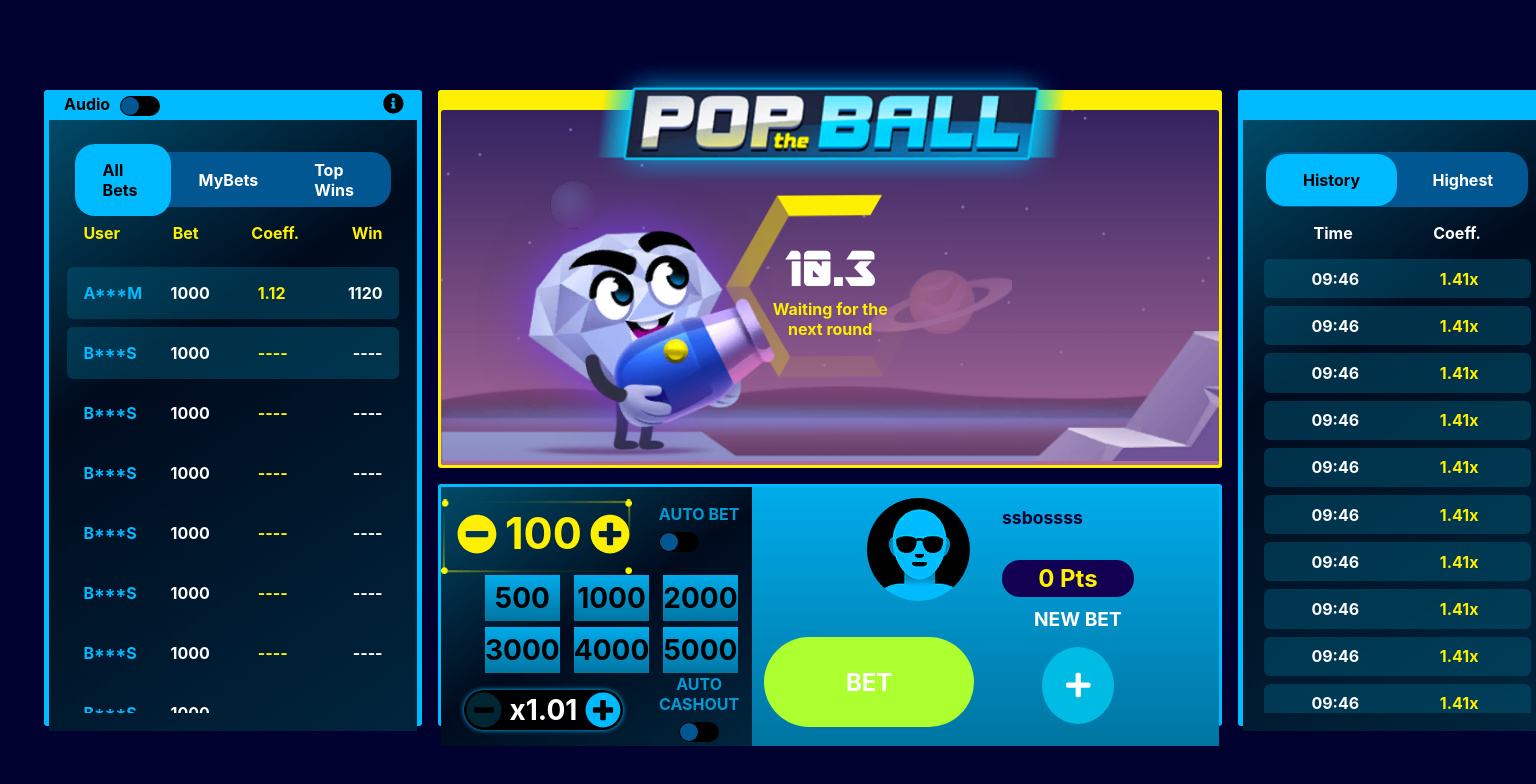
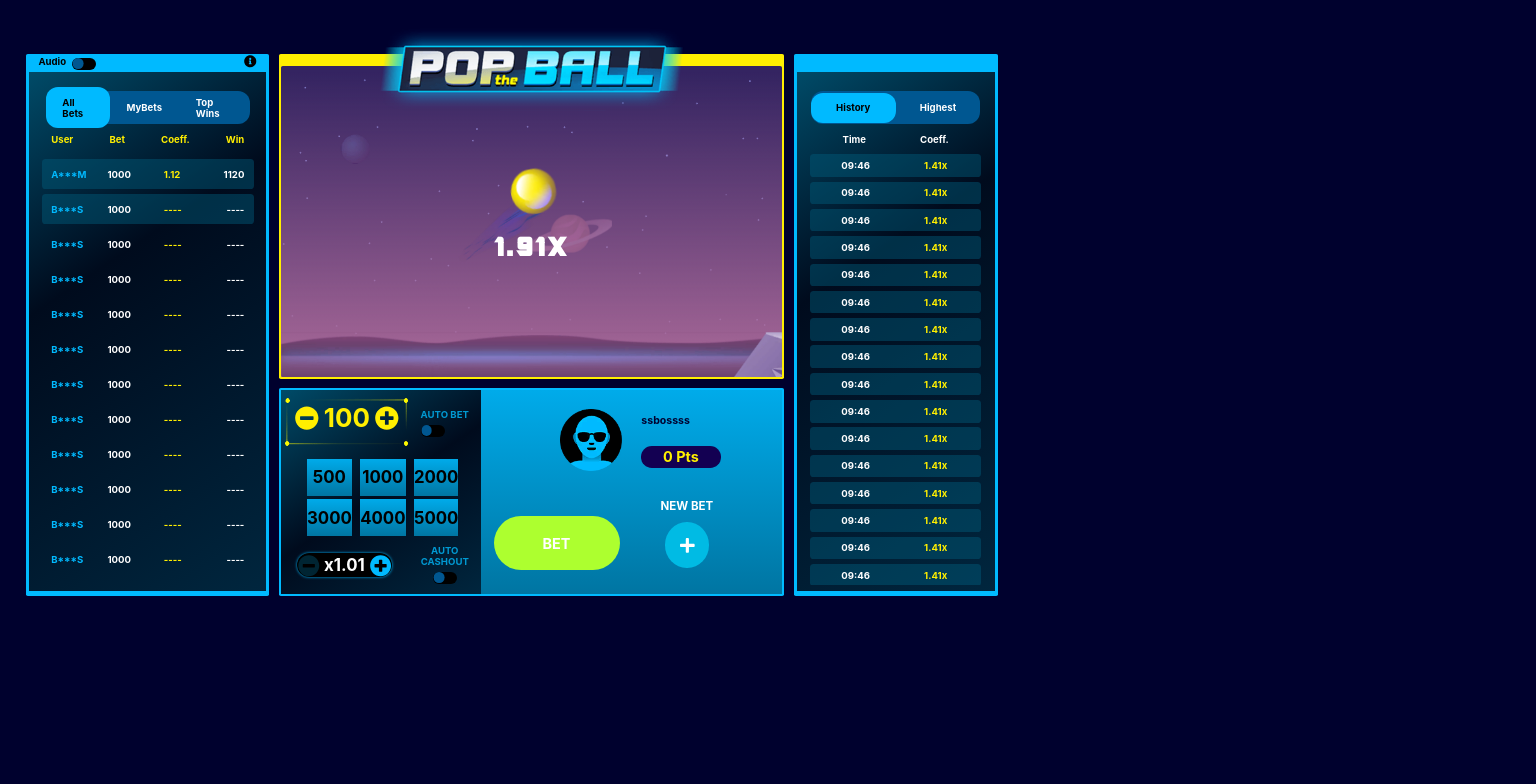
Before and after one commit to tymatharva/pop-the-ball, a React (Create React App) app: page / in a window 1024 px wide. Shown: the top 784 px of the page, 1536 px wide, since content can reach past the window. Built offline with nearby package versions, Linux system fonts and the light colour scheme.

Commit message:
feat: responsiveness added - FOR ALL SCREENS

```diff
--- a/package.json
+++ b/package.json
@@ -17,6 +17,7 @@
     "react-fontawesome": "^1.7.1",
     "react-scripts": "4.0.3",
     "react-switch": "^6.0.0",
+    "react-use": "^17.2.4",
     "scss-loader": "0.0.1",
     "web-vitals": "^1.1.2"
   },
--- a/src/App.scss
+++ b/src/App.scss
@@ -4,10 +4,45 @@
 
 body{
   height: 100%;
+  // max-height: 1100px;
   padding: 90px 44px;
   background-color: #00012E;
   min-width: 1600px;
+  margin: auto;
+  max-width: 1900px;
+  // border: 2px solid orange;
 
+
+  @media (orientation: landscape) {
+    @media screen and (max-width: 1025px) {
+      zoom: 0.6;
+      height: 80%;
+
+      @media screen and (max-height: 769px) and (min-width: 1000px){
+        height: 70%;
+        zoom: 0.55;
+        margin-top: 150px;
+      }
+
+      @media screen and (max-height: 420px) {
+        height: 88%;
+        margin-top: 70px;
+      }
+
+      @media screen and (max-height: 400px) {
+        height: 88%;
+        margin-top: 70px;
+      }
+
+
+
+
+      // padding: 100px 44px;
+    }
+    @media screen and (max-width: 850px) {
+      zoom: 0.35;
+    }
+  }
 
   // @media screen and (max-width: 1680px) {
   //   // zoom: 0.7;
@@ -29,6 +64,8 @@ body{
   "leftsb game rightsb"
   "leftsb score rightsb";
   gap: 1rem;
+  // margin: auto;
+  // border: 2px solid red;
 }
 
 
--- a/src/components/GameContainer.js
+++ b/src/components/GameContainer.js
@@ -2,6 +2,7 @@ import React, { useState, useEffect } from 'react'
 
 // Styles
 import "../styles/GameContainer.scss"
+import { useAudio } from 'react-use'
 
 // Assets
 import Logo from "../assets/Logo.png"
@@ -11,9 +12,11 @@ import Planet1 from "../assets/Planet1.png"
 import Planet2 from "../assets/Planet2.png"
 import Cloud1 from "../assets/Cloud1.png"
 import Cloud2 from "../assets/Cloud2.png"
+import blaster from "../assets/AudioClip/blaster_shot.m4a"
 
 // Components
 import YellowCustomLoader from './mini/YellowCustomLoader'
+import BlasterShot from './audio/BlasterShot'
 
 
 const GameContainer = () => {
@@ -22,6 +25,12 @@ const GameContainer = () => {
     const [blast, setBlast] = useState(false);
     const [waitForBlast, setWaitForBlast] = useState(false);
     const [showLoader, setShowLoader] = useState(true);
+    const [audio, state, controls, ref] = useAudio({
+        src: blaster,
+        autoPlay: true,
+    })
+
+
     // const [timer, setTimer] = useState()
 
     useEffect(() => {
@@ -42,12 +51,13 @@ const GameContainer = () => {
                 }, 3000);
             }, 1000);
 
-        }, 10000);
+        }, 3000);
         return () => clearInterval(shootInterval)
     }, [])
 
     return (
         <div className="game-container container-border">
+
             {/* Pop logo Starts*/}
             <div className="game-logo-container">
                 <img src={Logo} className="game-logo" alt="" />
@@ -71,12 +81,10 @@ const GameContainer = () => {
                     !blast ? <div className={`ball ${shoot ? "ball-anim" : ""}`}></div> : null
                 }
 
-
                 {/* Trail */}
                 {
                     !blast ?  <div className={`trail ${shoot ? "trail-anim" : ""}`}></div> : null
                 }
-
 
                 {/* Planet 1 */}
                 <div className={`planet1 shift-left-more ${waitforit&& !blast ? "" : "paused"}`}><img src={Planet1} alt="" /></div>
@@ -86,9 +94,20 @@ const GameContainer = () => {
 
                 {/* Gradient Layer */}
                 <div className={`gradient-layer  ${waitforit && !blast ? "shift-down" : " paused"}`}></div>
+
+                {/* Pop ka character */}
                 {
                     shoot ?  <div className={`gun ${waitforit ? "shift-left" : ""}`}></div> : <div className="idle"></div>
                 }
+
+                   {/* <BlasterShot variable={shoot} />  */}
+
+                {/* {audio}
+                {() => controls.play()} */}
+                  {/* <audio controls autoPlay="true">
+                      <source src={blaster} type="audio/mpeg" />
+                  </audio> */}
+
 
                 {
                     !blast ? (waitforit ? <div className="score">1.91X</div> : null) : null
--- /dev/null
+++ b/src/components/audio/BlasterShot.js
@@ -0,0 +1,48 @@
+import React, { useEffect, useRef } from 'react'
+import { useAudio } from 'react-use'
+
+// Styles
+import blaster from "../../assets/AudioClip/blaster_shot.m4a"
+
+const BlasterShot = ({ variable }) => {
+    const audioRef = useRef(null);
+    // const [audio, state, controls, ref] = useAudio({
+    //     src: blaster,
+    //     autoPlay: true,
+    // })
+
+    // useEffect(() => {
+    //         playSound();
+    //     }, [variable])
+
+    //     function playSound(){
+    //         console.log("Play Blaster sound")
+    //         controls.play();
+    //         return ;
+    //     }
+
+    return (
+        <div>
+            {/* Audio Starts */}
+            {/* {audio}
+                {console.log(audio)} */}
+                {console.log(audioRef)}
+                <audio ref={audioRef}>
+                {console.log(audioRef)}
+                    <source src={blaster} />
+                </audio>
+            {/* {controls.play()} */}
+             {/* {
+                variable ?  playSound() : null
+            }  */}
+             {
+                variable ? audioRef.current.play() : null
+            }
+            {/* <pre>{JSON.stringify(state, null, 2)}</pre> */}
+            {/* <button onClick={controls.pause}>Pause</button>
+            <button onClick={controls.play}>Play</button> */}
+        </div>
+    )
+}
+
+export default BlasterShot
--- a/src/styles/GameContainer.scss
+++ b/src/styles/GameContainer.scss
@@ -122,10 +122,10 @@
 
 @keyframes move45 {
     from{
-        transform: translateX(0);
+        transform: translate(0, 0);
     }
     to{
-        transform: translateX(-500%);
+        transform: translate(-500%, 300%);
     }
 }
 
```
Also changed, not shown: 1 other file (tests, documents, lock files or other folders).
